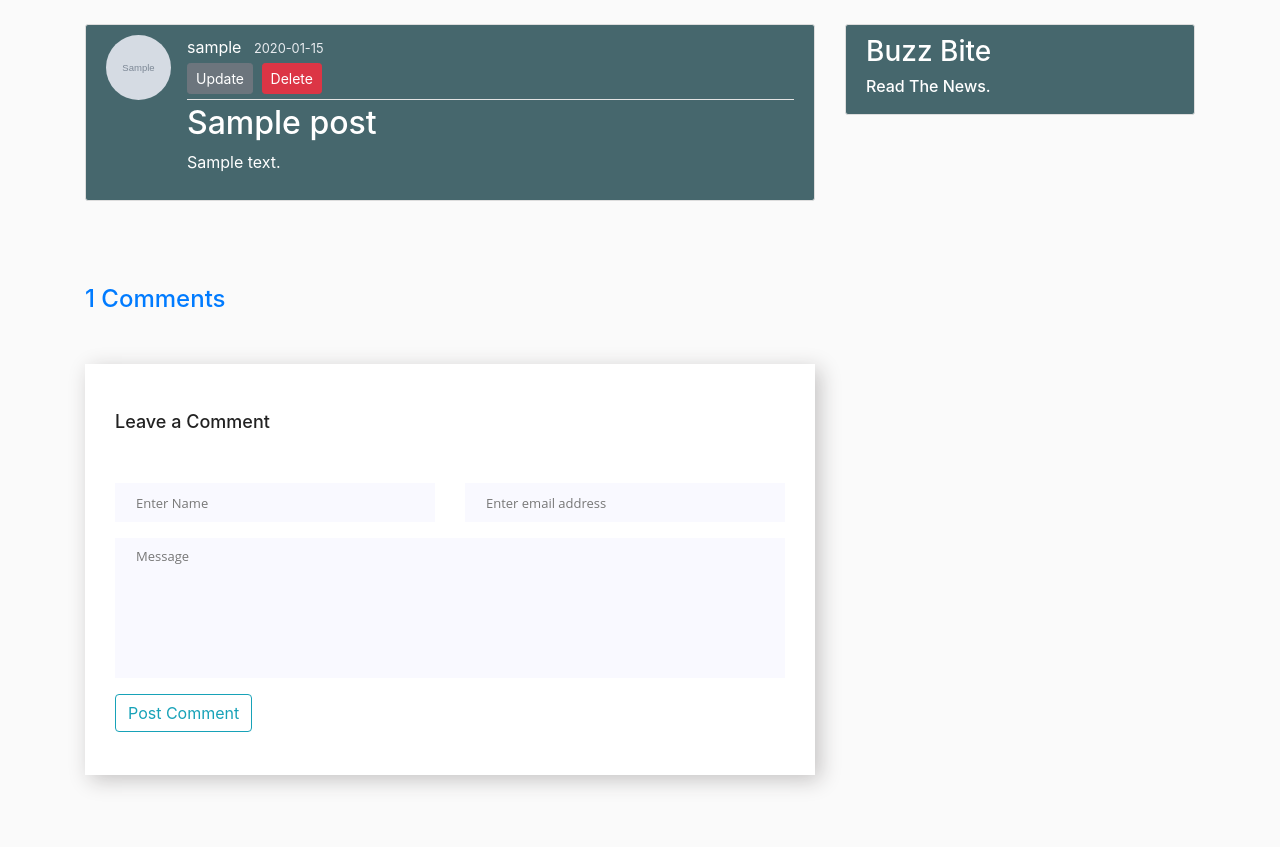
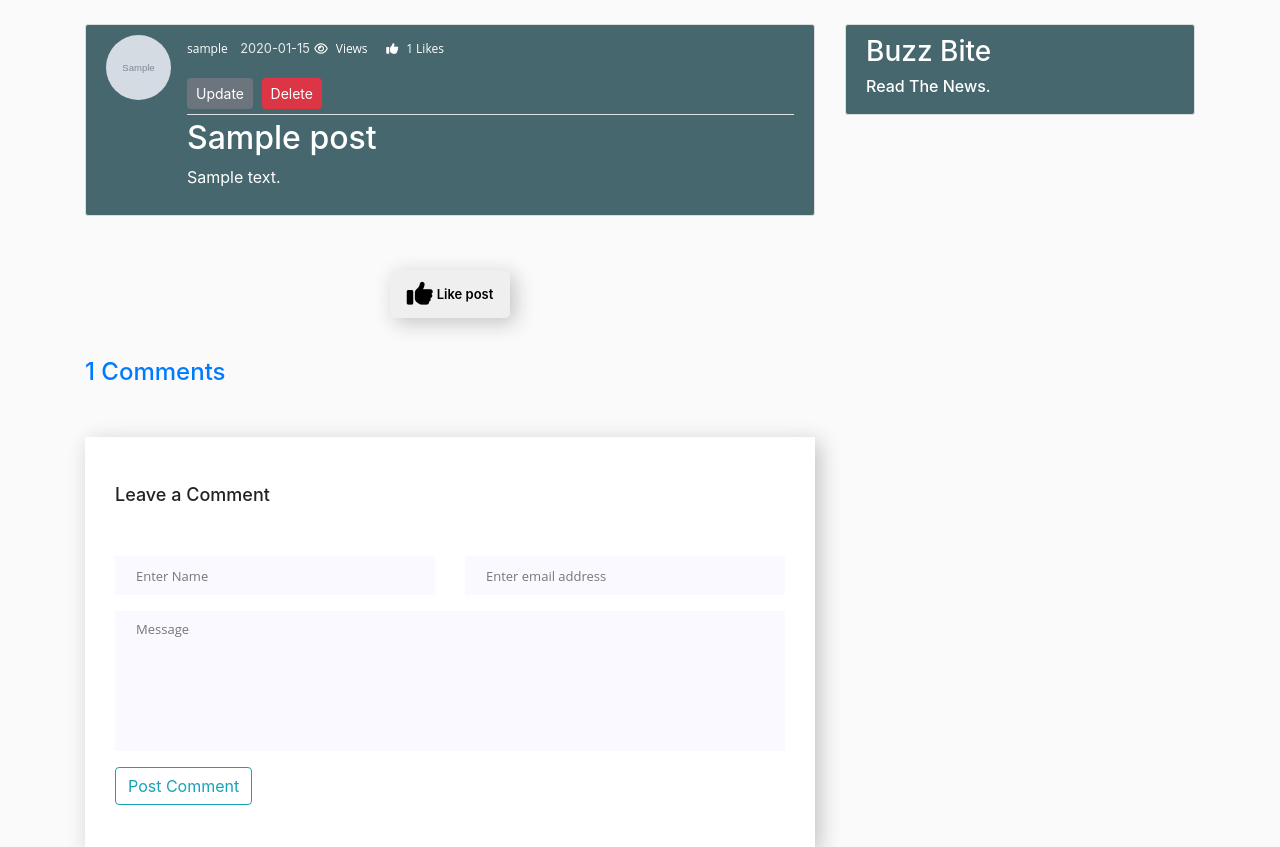
Before and after one commit to Oluwatemmy/Buzz-Bite, a Flask app: page /post/1 in a window 1280 px wide. Shown: the part 56-903 px from the top of the page. Before the commit the page ends 848 px from the top, so only its background shows below. Run offline with Flask 3, Linux system fonts and the light colour scheme; a user stored in the database is signed in; tables that the repository leaves empty hold one stand-in row (values such as "Sample post"); grey boxes marked "Sample" are stand-in pictures; some libraries are stand-ins or nearby versions.

Commit message:
Added Like Button
Added the ability to allow users to like and dislike various posts.

```diff
--- a/Blog/buzz_bite/posts/routes.py
+++ b/Blog/buzz_bite/posts/routes.py
@@ -1,7 +1,7 @@
 from flask import render_template, url_for, flash, redirect, request, abort, Blueprint
 from flask_login import current_user, login_required
 from buzz_bite import db
-from buzz_bite.models import Post, Comments
+from buzz_bite.models import Post, Comments, Likes
 from buzz_bite.posts.forms import PostForm
 
 posts = Blueprint('posts', __name__)
@@ -25,9 +25,9 @@ def new_post():
 def post(post_id):
     post = Post.query.get_or_404(post_id)
     comments =Comments.query.order_by(Comments.id.desc()).all()
-    image_file = url_for('static', filename='profile_pics/' + current_user.image_file)
-    image = current_user.image_file
-    return render_template('post.html', title=post.title, comments=comments, post=post, image_file=image_file, image=image)
+    image_file = url_for('static', filename='profile_pics/' + post.author.image_file)
+    # image = current_user.image_file
+    return render_template('post.html', title=post.title, comments=comments, post=post, image_file=image_file)
 
 
 @posts.route("/post/<int:post_id>/update", methods=['GET', 'POST'])
@@ -82,3 +82,22 @@ def create_comment(post_id):
             flash('Post does not exists', category='error')
 
     return redirect(url_for('posts.post', post_id=post_id))
+
+
+@posts.route("/like-post/<post_id>", methods=['GET'])
+@login_required
+def like(post_id):
+    post = Post.query.filter_by(id=post_id)
+    like = Likes.query.filter_by(author=current_user.id, post_id=post_id).first()
+
+    if not post:
+        flash("Post does not exists.", category='error')
+    elif like:
+        db.session.delete(like)
+        db.session.commit()
+    else:
+        like = Likes(author=current_user.id, post_id=post_id)
+        db.session.add(like)
+        db.session.commit()
+
+    return redirect(url_for('posts.post', post_id=post_id))
--- a/Blog/buzz_bite/static/main.css
+++ b/Blog/buzz_bite/static/main.css
@@ -491,3 +491,39 @@ a.article-title:hover {
 .comment-form .submit_btn {
   float: right;
 }
+
+.date {
+  margin-bottom: 15px;
+}
+
+.date .gad_btn {
+  color: #fff;
+}
+
+.date a {
+  color: #777777;
+  font-size: 12px;
+  font-family: "Open Sans", sans-serif;
+  margin-right: 15px;
+}
+
+.date a i {
+  padding-right: 8px;
+}
+
+.date a:last-child {
+  margin-right: 0px;
+}
+
+.bttn {
+  display: flex;
+  font-size: 19px;
+  font-weight: 600;
+  margin: 10px auto 0px auto;
+  width: 120px;
+  justify-content: center;
+  align-items: center;
+  padding: 10px;
+  border-radius: 5px;
+  box-shadow: 5px 5px 20px rgb(197, 195, 195);
+}
--- a/Blog/buzz_bite/templates/layout.html
+++ b/Blog/buzz_bite/templates/layout.html
@@ -10,6 +10,7 @@
           integrity="sha384-Gn5384xqQ1aoWXA+058RXPxPg6fy4IWvTNh0E263XmFcJlSAwiGgFAW/dAiS6JXm" crossorigin="anonymous">
 
     <link rel="stylesheet" type="text/css" href="{{ url_for('static', filename='main.css') }}">
+    <script src="https://kit.fontawesome.com/2a1d817ab7.js" crossorigin="anonymous"></script>
 
     {% if title %}
         <title>Buzz Bite - {{ title }}</title>
@@ -84,5 +85,6 @@
             integrity="sha384-ApNbgh9B+Y1QKtv3Rn7W3mgPxhU9K/ScQsAP7hUibX39j7fakFPskvXusvfa0b4Q" crossorigin="anonymous"></script>
     <script src="https://maxcdn.bootstrapcdn.com/bootstrap/4.0.0/js/bootstrap.min.js"
             integrity="sha384-JZR6Spejh4U02d8jOt6vLEHfe/JQGiRRSQQxSfFWpi1MquVdAyjUar5+76PVCmYl" crossorigin="anonymous"></script>
+    <!-- <script type="text/javascript" src="{{ url_for('static', filename='index.js') }}"></script> -->
 </body>
 </html>
--- a/Blog/buzz_bite/templates/post.html
+++ b/Blog/buzz_bite/templates/post.html
@@ -5,8 +5,37 @@
              src="{{ url_for('static', filename='profile_pics/' + post.author.image_file) }}">
         <div class="media-body">
             <div class="article-metadata">
+                <div class="date">
                     <a class="mr-2" href="{{ url_for('users.user_posts', username=post.author.username) }}" style="color: #fff;">{{ post.author.username }}</a>
                     <small class="" style="color: #e7ebef;">{{ post.date_posted.strftime('%Y-%m-%d') }}</small>
+                    <small>
+                        <a style="color: #fff;" style="pointer-events: none;"><i class="far fa-eye" aria-hidden="true"></i>Views</a>
+                        <a style="color: #fff;" style="pointer-events: none;"><i class="fas fa-thumbs-up" aria-hidden="true"></i>{{ post.likes|length }} Likes</a>
+                    </small>
+                </div>
+                <div>
+                    <!-- {{ post.likes|length }}
+                    {% if current_user in post.likes|map(attribute='author')|list %}
+                        <a href="/like-post/{{ post.id }}" ><i class="fas fa-thumbs-up"></i></a>
+                    {% else %}
+                        <a href="/like-post/{{ post.id }}" ><i class="far fa-thumbs-up"></i></a>
+                    {% endif %} -->
+                    <!-- {% set liked = false %}
+                        style="font-size: 100px;"
+                    {% for like in post.likes %}
+                        {% if like.author == current_user %}
+                            {% set liked = true %}
+                        {% endif %}
+                    {% endfor %}
+
+
+                    {% if liked %}
+                        {% set icon_class = "fas fa-thumbs-up" %}
+                    {% else %}
+                        {% set icon_class = "far fa-thumbs-up" %}
+                    {% endif %}
+
+                    <a href="/like-post/{{ post.id }}"><i class="{{ icon_class }}"></i></a> -->
                     {% if post.author == current_user %}
                         <div>
                             <a class="btn btn-secondary btn-sm mt-1 mb-1" href="{{ url_for('posts.update_post', post_id=post.id) }}">Update</a>
@@ -16,16 +45,32 @@
                         </div>
                     {% endif %}
                 </div>
+            </div>
             <h2 class="article-title" style="color: #fff;">{{ post.title }}</h2>
             <p class="article-content" style="color: #fff;">{{ post.content }}</p>
         </div>
     </article>
     <br>
-    <!-- <button type="submit" name="like-post" style="display: flex; font-size: 19px; font-weight: 600; margin: 10px auto 0px auto; width: 120px; justify-content: center; align-items: center; background: #552708 !important; color: #fff; padding: 10px; border-radius: 5px;" href="whatsapp://send?text=End+of+contets+draws+nearer+%0A https://purenetwork.tech/post/end-of-contets-draws-nearer">
-        <span style="font-size: 16px;" class="material-icons-outlined">thumb_up</span>
+    <!-- {{ post.likes|length }}
+                    {% if current_user in post.likes|map(attribute='author')|list %}
+                        <a href="/like-post/{{ post.id }}" ><i class="fas fa-thumbs-up"></i></a>
+                    {% else %}
+                        <a href="/like-post/{{ post.id }}" ><i class="far fa-thumbs-up"></i></a>
+                    {% endif %} -->
+    <!-- <button type="submit" name="like-post" style="display: flex; font-size: 19px; font-weight: 600; margin: 10px auto 0px auto; width: 120px; justify-content: center; align-items: center; background: #552708 !important; color: #fff; padding: 10px; border-radius: 5px;" action="/like-post/{{ post.id }}" class="btn btn-sm btn-info">
+        <i class="fas fa-thumbs-up"></i>
         <span style="margin-left: 4px; font-size: 13px;">Like post</span>
     </button> -->
+    {% if current_user.is_authenticated %}
+        <form method="get" action="/like-post/{{ post.id }}">
+            <button type="submit" name="like-post" class="btn bttn">
+                <i class="fas fa-thumbs-up" style="font-size: 26px;"></i>
+                <span style="margin-left: 4px; font-size: 13px;">Like post</span>
+            </button>
+        </form>
+    {% endif %}
     <br>
+    <!-- <input type="submit" name="like-post"> -->
 
     <!-- <div class="collapse" id="comments-{{ post.id }}">
         <div class="card">
@@ -66,12 +111,11 @@
                     <div class="user justify-content-between d-flex">
                         <div class="thumb">
                             <img class="rounded-circle article-img" src="{{ image_file }}">
-                            <!-- <img class="rounded-circle article-img"
-                                src="{{ url_for('static', filename='profile_pics/' + post.author.image_file) }}"> -->
+
                         </div>
 
                         <div class="desc">
-                            <h5><a href="/posts/{{ comment.user.username }}">{{comment.name}}</a></h5>
+                            <h5><a href="#">{{comment.name}}</a></h5>
                             <p class="date">{{comment.date_posted.strftime('%Y-%m-%d %H:%M:%S')}}</p>
                             <p class="comment">
                                 {{comment.text}}
@@ -98,12 +142,13 @@
         {% endif %}
     </p>
 
+    {% if current_user.is_authenticated %}
         <div class="comment-form">
             <h4>Leave a Comment</h4>
             <form method="POST" action="/create-comment/{{post.id}}">
                 <div class="form-group form-inline">
                 <div class="form-group col-lg-6 col-md-6 name">
-                <input type="text" name="name" class="form-control" id="name" placeholder="Enter Name" onfocus="this.placeholder = ''" onblur="this.placeholder = 'Enter Name'">
+                    <input type="text" name="name" class="form-control" id="name" placeholder="Enter Name" onfocus="this.placeholder = ''" onblur="this.placeholder = 'Enter Name'" required>
                 </div>
                 <div class="form-group col-lg-6 col-md-6 email">
                     <input type="email" name="email" class="form-control" id="email" placeholder="Enter email address" onfocus="this.placeholder = ''" onblur="this.placeholder = 'Enter email address'">
@@ -113,11 +158,12 @@
                     <input type="text" class="form-control" id="subject" placeholder="Subject" onfocus="this.placeholder = ''" onblur="this.placeholder = 'Subject'">
                 </div> -->
                 <div class="form-group">
-                <textarea name="text" class="form-control mb-10" rows="5" name="text" placeholder="Message" onfocus="this.placeholder = ''" onblur="this.placeholder = 'Messege'"></textarea>
+                    <textarea name="text" class="form-control mb-10" rows="5" name="text" placeholder="Message" onfocus="this.placeholder = ''" onblur="this.placeholder = 'Message'" required></textarea>
                 </div>
-            <button type="submit" class="btn btn-outline-info ">Post Comment</button>
+                <button type="submit" class="btn btn-outline-info">Post Comment</button>
             </form>
         </div>
+    {% endif %}
 
     <!-- Modal -->
     <div class="modal fade" id="deleteModal" tabindex="-1" role="dialog" aria-labelledby="deleteModalLabel" aria-hidden="true">
```
Also changed, not shown: Blog/buzz_bite/models.py (+10 -0 lines), Blog/buzz_bite/static/index.js (added, +15 -0 lines). Lines whose indentation alone changed are shown as unchanged.
